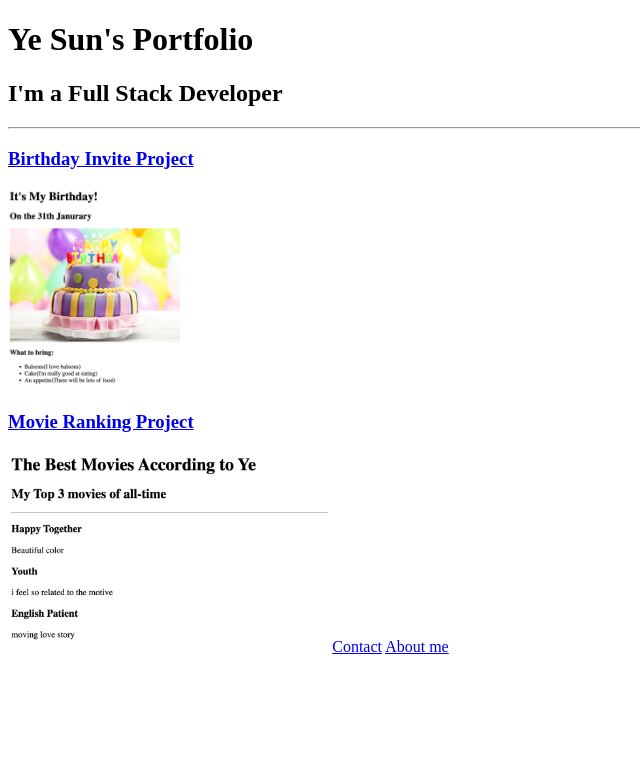
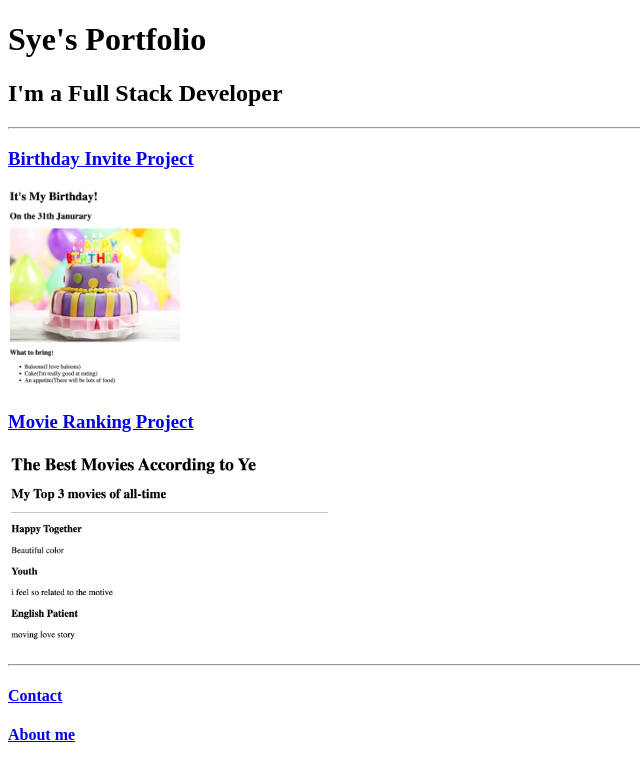
Before and after one commit to sye0710/html-portfolio, a plain HTML site: page index.html in a window 1280 px wide. Shown: the whole page, without its empty margins (0-640 px from the left). Drawn offline with Linux system fonts and the light colour scheme.

Commit message:
Initial Commit

```diff
--- a/index.html
+++ b/index.html
@@ -7,15 +7,16 @@
     <title>My Personal Website</title>
   </head>
   <body>
-    <h1>Ye Sun's Portfolio</h1>
+    <h1>Sye's Portfolio</h1>
     <h2>I'm a Full Stack Developer</h2>
     <hr />
     <a href="./public/birthday-invite.html"><h3>Birthday Invite Project</h3></a>
     <img src="./assets/images/Birthday Invite.png" height="200" />
     <a href="./public/movie-ranking.html"><h3>Movie Ranking Project</h3></a>
     <img src="./assets/images/Movie Ranking.png" height="200" />
-    <a href="./public/contact.html">Contact</a>
-    <a href="./public/about.html">About me</a>
+    <hr />
+    <a href="./public/contact.html"><h4>Contact</h4></a>
+    <a href="./public/about.html"><h4>About me</h4></a>
   </body>
 </html>
 
```
